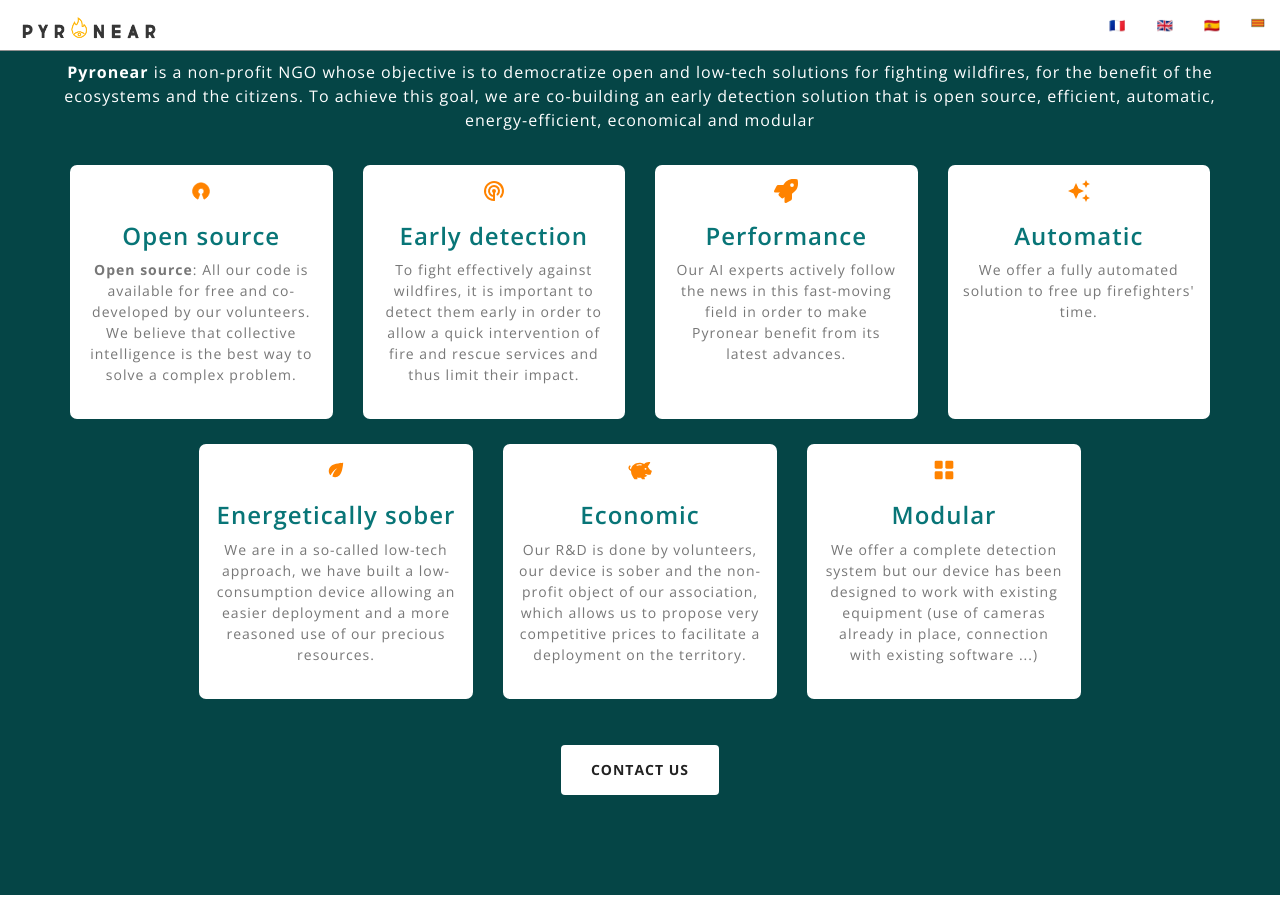
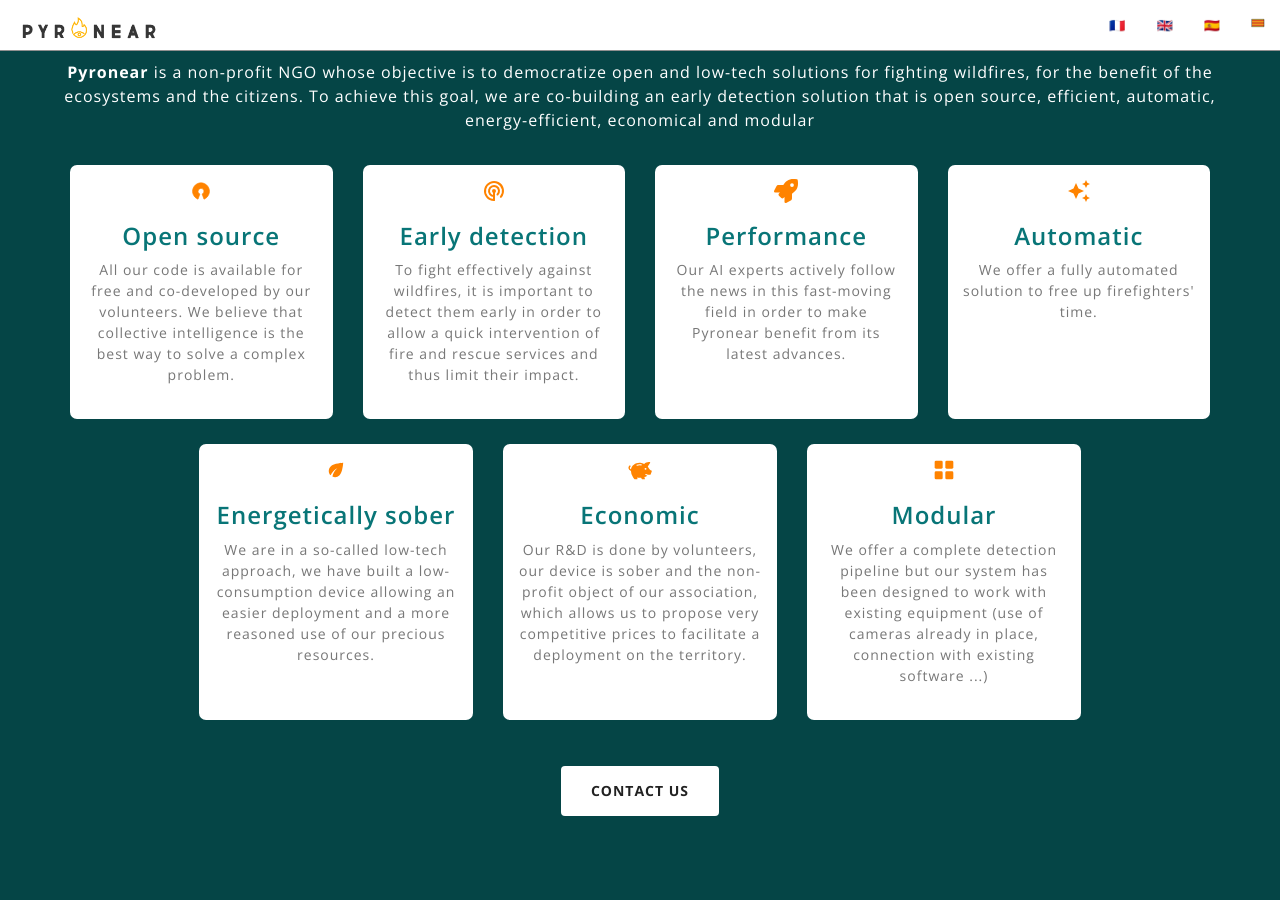
Before and after one commit to pyronear/pyronear.github.io, a Jekyll site: the page built from en/index.html, in a window 1280 px wide and 900 px high, scrolled down 1016 px. Built offline with Jekyll 4.4.1, drawn with Linux system fonts in a browser that asks for light colours.

Commit message:
fix: typo in config.yml & manifesto

```diff
--- a/_config.yml
+++ b/_config.yml
@@ -247,7 +247,7 @@
       card1:
         icon_src: "/img/cards_icons/opensource.svg"
         title: "Open source"
-        content: "<b>Open source</b>: All our code is available for free and co-developed by our volunteers. We believe that collective intelligence is the best way to solve a complex problem."
+        content: "All our code is available for free and co-developed by our volunteers. We believe that collective intelligence is the best way to solve a complex problem."
       card2:
         icon_src: "/img/cards_icons/radar-2.svg"
         title: "Early detection"
@@ -271,7 +271,7 @@
       card7:
         icon_src: "/img/cards_icons/grid-view-solid.svg"
         title: "Modular"
-        content: "We offer a complete detection system but our device has been designed to work with existing equipment (use of cameras already in place, connection with existing software ...)"
+        content: "We offer a complete detection pipeline but our system has been designed to work with existing equipment (use of cameras already in place, connection with existing software ...)"
     steps:
       title: "How does it work?"
       text1: "Pyronear is a <b>complete fire risk management solution</b>. It consists of an <b>early wildfire detection algorithm</b>, implemented on a microcomputer, connected to <b>cameras positioned on high spots</b> with a view on the forest. Our detectors communicate <b>fire alerts<b> to a database that is connected to a <b>supervision platform</b> for the fire department."
--- a/_includes/manifesto.html
+++ b/_includes/manifesto.html
@@ -2,7 +2,7 @@
   <section class="bg-primary" id="about">
     <div class="container column-flex ">
     <div class="row">
-      <div class="col-lg-18 text-center">
+      <div class="text-center">
         <h2 class="section-heading">
             {{ site.t.[layout.lang].manifesto.title }}
           </h2>
```
